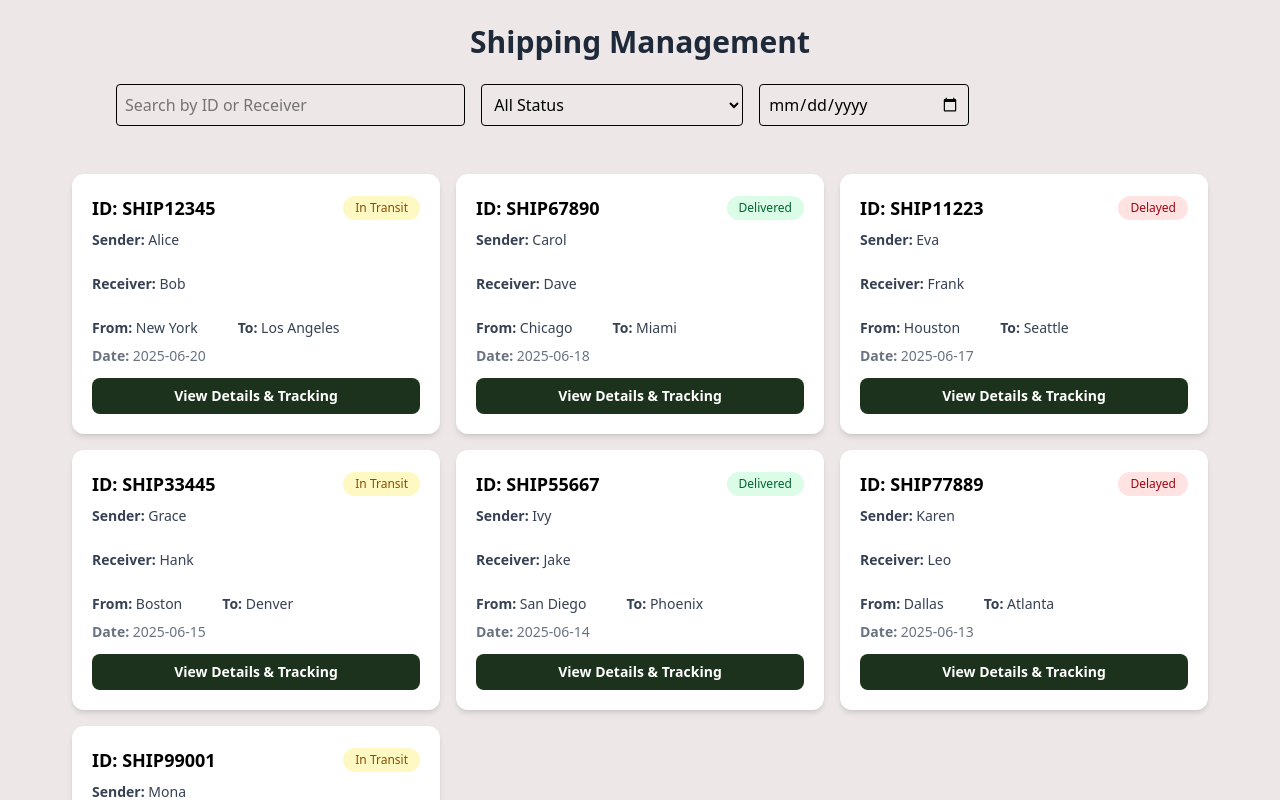
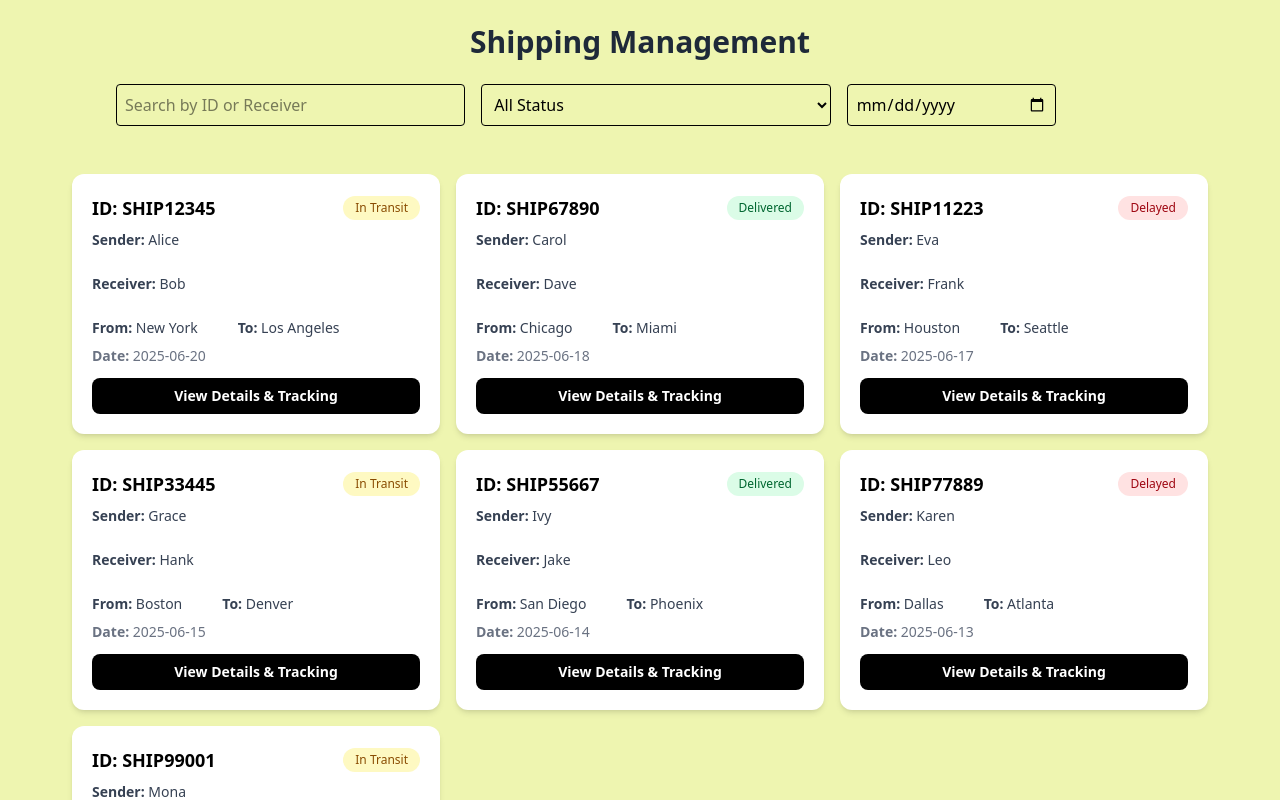
Before and after one commit to SalnaMohanan/shippingmanagment, a Next.js app: page / in a window 1280 px wide. Shown: the top 800 px of the page. Built offline with nearby package versions, Linux system fonts and the light colour scheme.

Commit message:
shippingv1

```diff
--- a/src/app/shipment/[id]/page.jsx
+++ b/src/app/shipment/[id]/page.jsx
@@ -19,7 +19,7 @@ export default function ShipmentDetail() {
   }
 
   return (
-    <div className="min-h-screen bg-[#ede7e7] px-4 sm:px-12 py-6 w-full">
+    <div className="min-h-screen bg-[#eef5b0] px-4 sm:px-12 py-6 w-full">
       <div className="w-full bg-white shadow-md rounded-xl p-6">
         {/* Back Button */}
         <div className="flex gap-2">
--- a/src/components/SearchFilter.jsx
+++ b/src/components/SearchFilter.jsx
@@ -26,7 +26,7 @@ export default function SearchFilter({ onFilter }) {
       <select
         value={status}
         onChange={(e) => setStatus(e.target.value)}
-        className="border p-2 rounded w-full sm:w-1/4 bg-transparent">
+        className="border p-2 rounded w-full sm:w-1/3 bg-transparent">
         <option value="">All Status</option>
         <option value="In Transit">In Transit</option>
         <option value="Delayed">Delayed</option>
--- a/src/components/ShipmentCard.jsx
+++ b/src/components/ShipmentCard.jsx
@@ -41,7 +41,7 @@ export default function ShipmentCard({ shipments }) {
               <strong>Date:</strong> {ship.date}
             </p>
             <Link href={`/shipment/${ship.id}`}>
-              <button className="w-full bg-[#1c321c] text-white rounded-lg py-2 text-sm font-semibold hover:bg-[#4b534b] transition mt-3">
+              <button className="w-full bg-black text-white rounded-lg py-2 text-sm font-semibold hover:bg-[#4b534b] transition mt-3 text-white">
                 View Details & Tracking
               </button>
             </Link>
--- a/src/style/globals.css
+++ b/src/style/globals.css
@@ -7,5 +7,5 @@
 
 
 body {
-  @apply min-h-screen bg-[#ede7e7];
+  @apply min-h-screen bg-[#eef5b0];
 }
```
